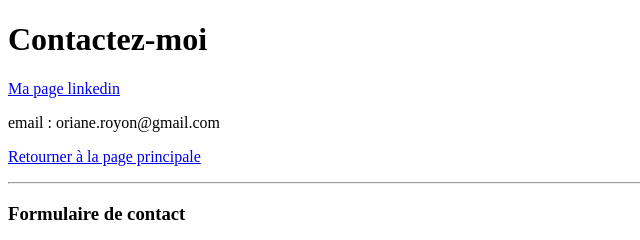
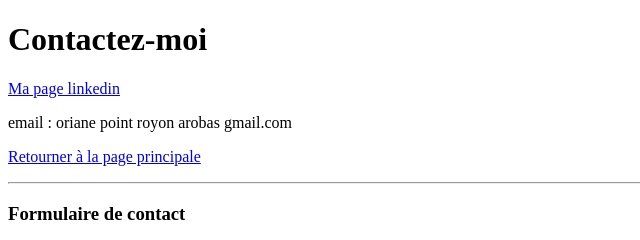
Before and after one commit to OrianeORDS/CV, a plain HTML site: page contact.html in a window 1280 px wide. Shown: the top 240 px of the page, 0-640 px from the left. Drawn offline with Linux system fonts and the light colour scheme.

Commit message:
arobas au lieu de @

```diff
--- a/contact.html
+++ b/contact.html
@@ -7,7 +7,7 @@
 <body>
     <h1>Contactez-moi</h1>
         <p><a href="https://www.linkedin.com/in/oriane-royon-da-silva-0146106b/"">Ma page linkedin</a></p>
-        <p> email : oriane.royon@gmail.com</p>
+        <p> email : oriane point royon arobas gmail.com</p>
         <p> <a href="index.html">Retourner à la page principale</a></p>
     <hr>
     <h3>Formulaire de contact</h3>
```
